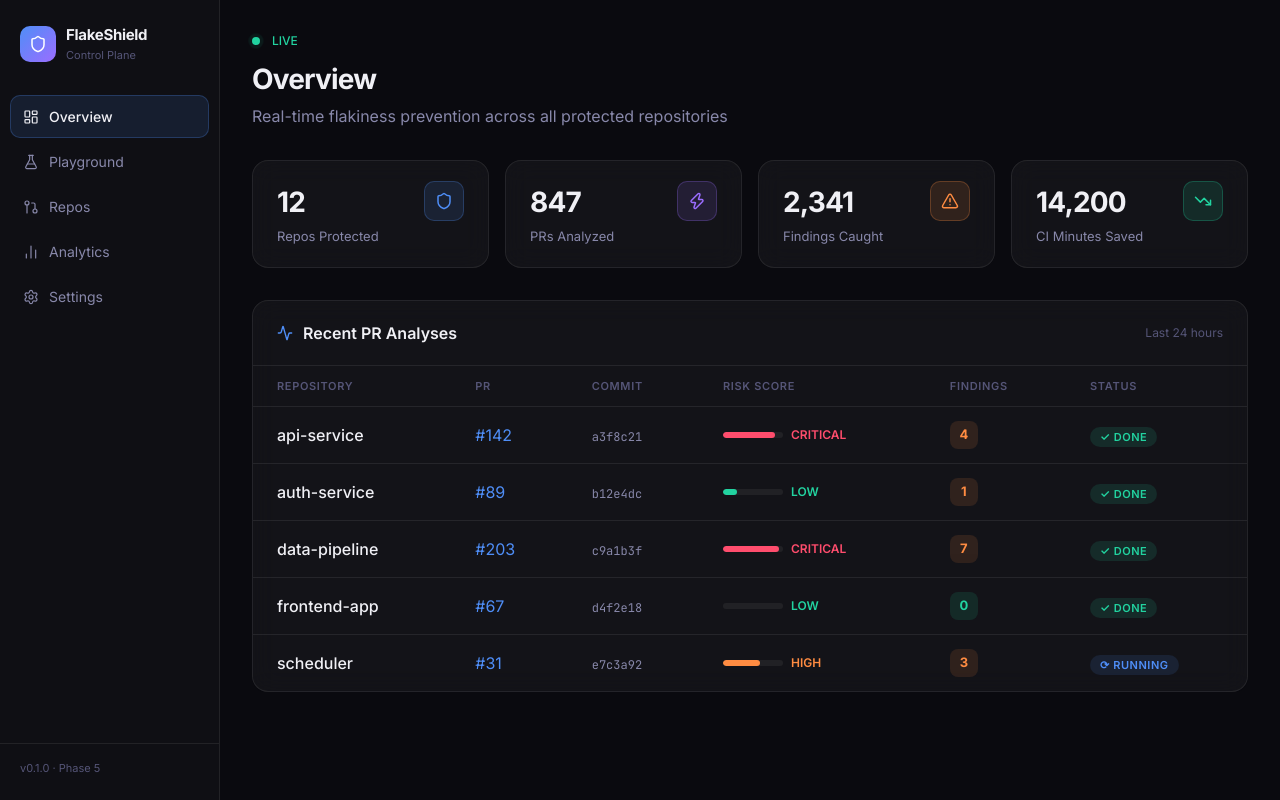
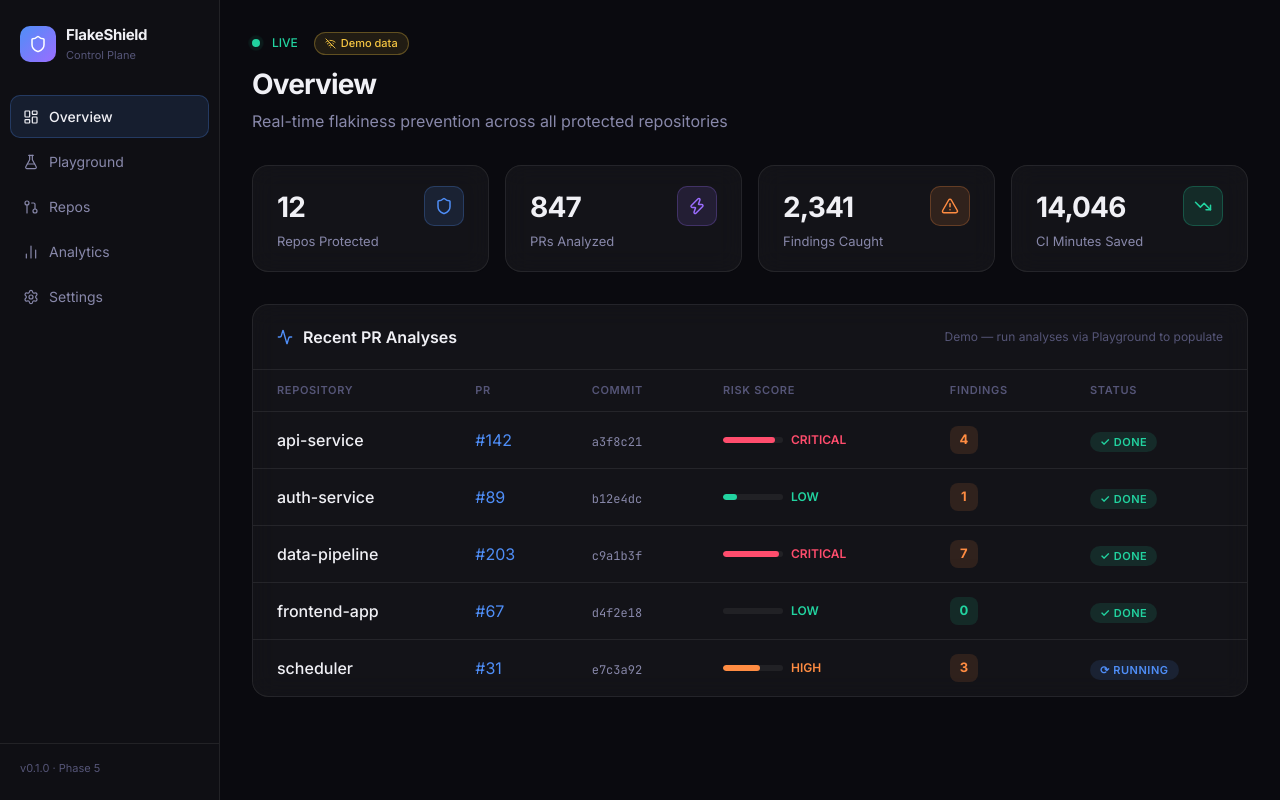
Before and after one commit to PranavNagothu/FlakeShield, a Next.js app in the folder dashboard/: page / in a window 1280 px wide. Built offline with nearby package versions, Linux system fonts and the light colour scheme; no server answers.

Commit message:
feat: overview page now fetches live stats from API, falls back to demo data gracefully

```diff
--- a/dashboard/app/page.tsx
+++ b/dashboard/app/page.tsx
@@ -1,22 +1,37 @@
 "use client";
 
-import { Shield, Zap, AlertTriangle, TrendingDown, Activity } from "lucide-react";
+import { useState, useEffect } from "react";
+import { Shield, Zap, AlertTriangle, TrendingDown, Activity, Wifi, WifiOff } from "lucide-react";
 
+interface OverviewData {
+  total_repos: number;
+  total_analyses: number;
+  total_findings: number;
+  ci_minutes_saved: number;
+  recent_jobs: {
+    repo: string;
+    pr: number | null;
+    sha: string;
+    score: number;
+    findings: number;
+    status: string;
+  }[];
+}
 
-const stats = [
-  { label: "Repos Protected", value: "12", icon: Shield, color: "#4f8ef7" },
-  { label: "PRs Analyzed", value: "847", icon: Zap, color: "#9b6dff" },
-  { label: "Findings Caught", value: "2,341", icon: AlertTriangle, color: "#ff8c42" },
-  { label: "CI Minutes Saved", value: "14,200", icon: TrendingDown, color: "#22d3a0" },
-];
-
-const recentJobs = [
-  { repo: "api-service", pr: 142, sha: "a3f8c21", score: 0.87, findings: 4, status: "completed" },
-  { repo: "auth-service", pr: 89, sha: "b12e4dc", score: 0.23, findings: 1, status: "completed" },
-  { repo: "data-pipeline", pr: 203, sha: "c9a1b3f", score: 0.94, findings: 7, status: "completed" },
-  { repo: "frontend-app", pr: 67, sha: "d4f2e18", score: 0.0, findings: 0, status: "completed" },
-  { repo: "scheduler", pr: 31, sha: "e7c3a92", score: 0.61, findings: 3, status: "running" },
-];
+// Realistic demo fallback — shown when API is offline (e.g. on Vercel)
+const DEMO_DATA: OverviewData = {
+  total_repos: 12,
+  total_analyses: 847,
+  total_findings: 2341,
+  ci_minutes_saved: 14046,
+  recent_jobs: [
+    { repo: "api-service",    pr: 142, sha: "a3f8c21", score: 0.87, findings: 4, status: "completed" },
+    { repo: "auth-service",   pr: 89,  sha: "b12e4dc", score: 0.23, findings: 1, status: "completed" },
+    { repo: "data-pipeline",  pr: 203, sha: "c9a1b3f", score: 0.94, findings: 7, status: "completed" },
+    { repo: "frontend-app",   pr: 67,  sha: "d4f2e18", score: 0.0,  findings: 0, status: "completed" },
+    { repo: "scheduler",      pr: 31,  sha: "e7c3a92", score: 0.61, findings: 3, status: "running"   },
+  ],
+};
 
 function scoreColor(score: number) {
   if (score >= 0.75) return "var(--severity-critical)";
@@ -32,7 +47,38 @@ function scoreLabel(score: number) {
   return "LOW";
 }
 
+function formatNumber(n: number): string {
+  if (n >= 1000) return n.toLocaleString();
+  return String(n);
+}
+
 export default function OverviewPage() {
+  const [data, setData] = useState<OverviewData>(DEMO_DATA);
+  const [fromMock, setFromMock] = useState(true);
+  const [loading, setLoading] = useState(true);
+
+  useEffect(() => {
+    fetch("http://localhost:8000/dashboard/overview")
+      .then((r) => r.json())
+      .then((d: OverviewData) => {
+        setData(d);
+        setFromMock(false);
+      })
+      .catch(() => {
+        // API offline — keep demo data, set mock flag
+        setData(DEMO_DATA);
+        setFromMock(true);
+      })
+      .finally(() => setLoading(false));
+  }, []);
+
+  const stats = [
+    { label: "Repos Protected",   value: formatNumber(data.total_repos),       icon: Shield,       color: "#4f8ef7" },
+    { label: "PRs Analyzed",      value: formatNumber(data.total_analyses),     icon: Zap,          color: "#9b6dff" },
+    { label: "Findings Caught",   value: formatNumber(data.total_findings),     icon: AlertTriangle, color: "#ff8c42" },
+    { label: "CI Minutes Saved",  value: formatNumber(data.ci_minutes_saved),   icon: TrendingDown,  color: "#22d3a0" },
+  ];
+
   return (
     <div style={{ maxWidth: 1100 }}>
       {/* Header */}
@@ -40,10 +86,28 @@ export default function OverviewPage() {
         <div style={{ display: "flex", alignItems: "center", gap: 12, marginBottom: 8 }}>
           <div className="live-dot" />
           <span style={{ fontSize: 12, color: "var(--accent-green)", fontWeight: 500 }}>LIVE</span>
+
+          {/* Live / Demo badge */}
+          <span
+            style={{
+              marginLeft: 4,
+              display: "inline-flex",
+              alignItems: "center",
+              gap: 5,
+              padding: "2px 10px",
+              borderRadius: 999,
+              fontSize: 11,
+              fontWeight: 500,
+              background: fromMock ? "rgba(245,197,66,0.1)" : "rgba(34,211,160,0.1)",
+              border: `1px solid ${fromMock ? "rgba(245,197,66,0.3)" : "rgba(34,211,160,0.3)"}`,
+              color: fromMock ? "#f5c542" : "#22d3a0",
+            }}
+          >
+            {fromMock ? <WifiOff size={11} /> : <Wifi size={11} />}
+            {fromMock ? "Demo data" : "Live from API"}
+          </span>
         </div>
-        <h1 style={{ fontSize: 28, fontWeight: 700, letterSpacing: "-0.03em" }}>
-          Overview
-        </h1>
+        <h1 style={{ fontSize: 28, fontWeight: 700, letterSpacing: "-0.03em" }}>Overview</h1>
         <p style={{ color: "var(--text-secondary)", marginTop: 4 }}>
           Real-time flakiness prevention across all protected repositories
         </p>
@@ -52,7 +116,7 @@ export default function OverviewPage() {
       {/* Stats grid */}
       <div style={{ display: "grid", gridTemplateColumns: "repeat(4, 1fr)", gap: 16, marginBottom: 32 }}>
         {stats.map(({ label, value, icon: Icon, color }) => (
-          <div key={label} className="glass animate-fade-in" style={{ padding: "20px 24px" }}>
+          <div key={label} className={`glass animate-fade-in ${loading ? "shimmer" : ""}`} style={{ padding: "20px 24px" }}>
             <div style={{ display: "flex", justifyContent: "space-between", alignItems: "flex-start" }}>
               <div>
                 <div style={{ fontSize: 28, fontWeight: 700, letterSpacing: "-0.03em" }}>{value}</div>
@@ -60,14 +124,9 @@ export default function OverviewPage() {
               </div>
               <div
                 style={{
-                  width: 40,
-                  height: 40,
-                  borderRadius: 10,
-                  background: `${color}20`,
-                  border: `1px solid ${color}40`,
-                  display: "flex",
-                  alignItems: "center",
-                  justifyContent: "center",
+                  width: 40, height: 40, borderRadius: 10,
+                  background: `${color}20`, border: `1px solid ${color}40`,
+                  display: "flex", alignItems: "center", justifyContent: "center",
                 }}
               >
                 <Icon size={18} color={color} />
@@ -77,22 +136,22 @@ export default function OverviewPage() {
         ))}
       </div>
 
-      {/* Recent jobs */}
+      {/* Recent jobs table */}
       <div className="glass" style={{ padding: 0, overflow: "hidden" }}>
         <div
           style={{
             padding: "20px 24px",
             borderBottom: "1px solid var(--border)",
-            display: "flex",
-            alignItems: "center",
-            justifyContent: "space-between",
+            display: "flex", alignItems: "center", justifyContent: "space-between",
           }}
         >
           <div style={{ display: "flex", alignItems: "center", gap: 10 }}>
             <Activity size={16} color="var(--accent-blue)" />
             <span style={{ fontWeight: 600 }}>Recent PR Analyses</span>
           </div>
-          <span style={{ fontSize: 12, color: "var(--text-muted)" }}>Last 24 hours</span>
+          <span style={{ fontSize: 12, color: "var(--text-muted)" }}>
+            {fromMock ? "Demo — run analyses via Playground to populate" : "Last 5 analyses"}
+          </span>
         </div>
 
         <table style={{ width: "100%", borderCollapse: "collapse" }}>
@@ -102,13 +161,9 @@ export default function OverviewPage() {
                 <th
                   key={h}
                   style={{
-                    padding: "12px 24px",
-                    textAlign: "left",
-                    fontSize: 11,
-                    fontWeight: 600,
-                    color: "var(--text-muted)",
-                    textTransform: "uppercase",
-                    letterSpacing: "0.06em",
+                    padding: "12px 24px", textAlign: "left", fontSize: 11,
+                    fontWeight: 600, color: "var(--text-muted)",
+                    textTransform: "uppercase", letterSpacing: "0.06em",
                   }}
                 >
                   {h}
@@ -117,40 +172,39 @@ export default function OverviewPage() {
             </tr>
           </thead>
           <tbody>
-            {recentJobs.map((job, i) => (
+            {data.recent_jobs.length === 0 ? (
+              <tr>
+                <td colSpan={6} style={{ padding: "40px 24px", textAlign: "center", color: "var(--text-muted)", fontSize: 14 }}>
+                  No analyses yet — go to the <strong>Playground</strong> and click Analyze to get started!
+                </td>
+              </tr>
+            ) : (
+              data.recent_jobs.map((job, i) => (
                 <tr
                   key={i}
                   style={{
-                  borderBottom: i < recentJobs.length - 1 ? "1px solid var(--border)" : "none",
+                    borderBottom: i < data.recent_jobs.length - 1 ? "1px solid var(--border)" : "none",
                     transition: "background 0.15s",
                   }}
                   onMouseEnter={(e) => (e.currentTarget.style.background = "rgba(255,255,255,0.02)")}
                   onMouseLeave={(e) => (e.currentTarget.style.background = "transparent")}
                 >
                   <td style={{ padding: "14px 24px", fontWeight: 500 }}>{job.repo}</td>
-                <td style={{ padding: "14px 24px", color: "var(--accent-blue)" }}>#{job.pr}</td>
+                  <td style={{ padding: "14px 24px", color: "var(--accent-blue)" }}>
+                    {job.pr ? `#${job.pr}` : "—"}
+                  </td>
                   <td style={{ padding: "14px 24px" }}>
                     <code className="font-mono" style={{ fontSize: 12, color: "var(--text-secondary)" }}>
-                    {job.sha}
+                      {job.sha || "—"}
                     </code>
                   </td>
                   <td style={{ padding: "14px 24px" }}>
                     <div style={{ display: "flex", alignItems: "center", gap: 8 }}>
+                      <div style={{ width: 60, height: 6, borderRadius: 3, background: "rgba(255,255,255,0.06)", overflow: "hidden" }}>
                         <div
                           style={{
-                        width: 60,
-                        height: 6,
-                        borderRadius: 3,
-                        background: "rgba(255,255,255,0.06)",
-                        overflow: "hidden",
-                      }}
-                    >
-                      <div
-                        style={{
-                          width: `${job.score * 100}%`,
-                          height: "100%",
-                          background: scoreColor(job.score),
-                          borderRadius: 3,
+                            width: `${job.score * 100}%`, height: "100%",
+                            background: scoreColor(job.score), borderRadius: 3,
                             transition: "width 0.5s ease",
                           }}
                         />
@@ -163,16 +217,11 @@ export default function OverviewPage() {
                   <td style={{ padding: "14px 24px" }}>
                     <span
                       style={{
-                      display: "inline-flex",
-                      alignItems: "center",
-                      justifyContent: "center",
-                      width: 28,
-                      height: 28,
-                      borderRadius: 8,
+                        display: "inline-flex", alignItems: "center", justifyContent: "center",
+                        width: 28, height: 28, borderRadius: 8,
                         background: job.findings > 0 ? "rgba(255,140,66,0.12)" : "rgba(34,211,160,0.12)",
                         color: job.findings > 0 ? "var(--severity-high)" : "var(--accent-green)",
-                      fontWeight: 700,
-                      fontSize: 13,
+                        fontWeight: 700, fontSize: 13,
                       }}
                     >
                       {job.findings}
@@ -181,25 +230,18 @@ export default function OverviewPage() {
                   <td style={{ padding: "14px 24px" }}>
                     <span
                       style={{
-                      fontSize: 11,
-                      fontWeight: 600,
-                      padding: "3px 10px",
-                      borderRadius: 999,
-                      background:
-                        job.status === "running"
-                          ? "rgba(79,142,247,0.12)"
-                          : "rgba(34,211,160,0.12)",
-                      color:
-                        job.status === "running" ? "var(--accent-blue)" : "var(--accent-green)",
-                      textTransform: "uppercase",
-                      letterSpacing: "0.05em",
+                        fontSize: 11, fontWeight: 600, padding: "3px 10px", borderRadius: 999,
+                        background: job.status === "running" ? "rgba(79,142,247,0.12)" : "rgba(34,211,160,0.12)",
+                        color: job.status === "running" ? "var(--accent-blue)" : "var(--accent-green)",
+                        textTransform: "uppercase", letterSpacing: "0.05em",
                       }}
                     >
                       {job.status === "running" ? "⟳ Running" : "✓ Done"}
                     </span>
                   </td>
                 </tr>
-            ))}
+              ))
+            )}
           </tbody>
         </table>
       </div>
```
Also changed, not shown: 1 other file (tests, documents, lock files or other folders). Lines whose indentation alone changed are shown as unchanged.
